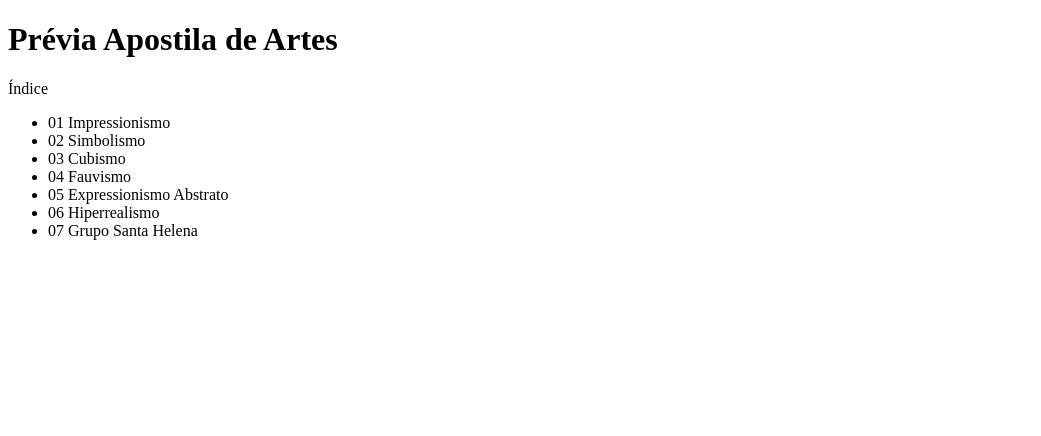
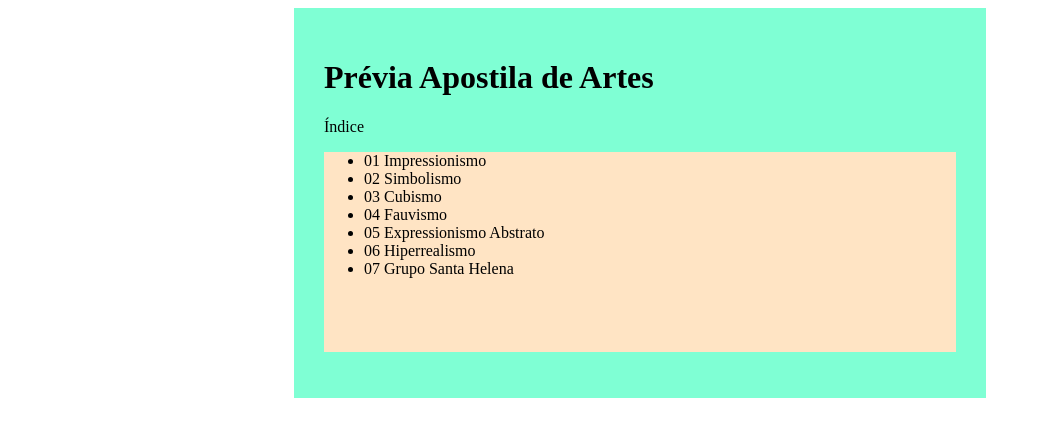
Before and after one commit to cursinho-previa/apostila2018, a plain HTML site: page index.html in a window 1280 px wide. Shown: the whole page, without its empty margins (0-1041 px from the left). Drawn offline with Linux system fonts and the light colour scheme.

Commit message:
Update index.html

```diff
--- a/index.html
+++ b/index.html
@@ -2,6 +2,7 @@
 <html>
 <head>
 <title>Apostila de Artes Prévia</title>
+<link rel="stylesheet" type="text/css" href="capa.css">
 </head>
 <body>
 <div id="main">
```
